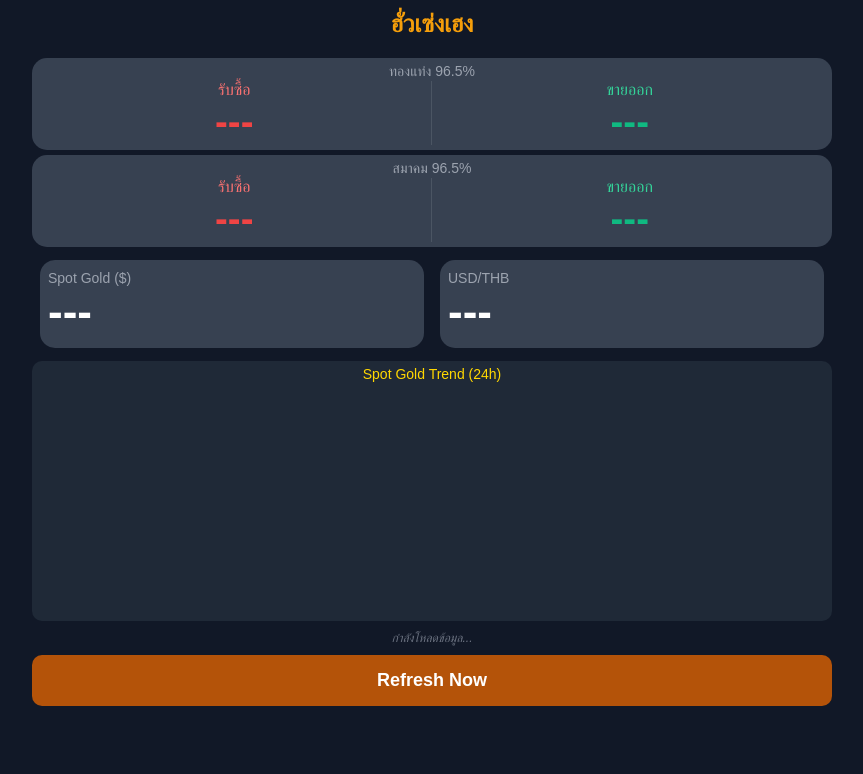
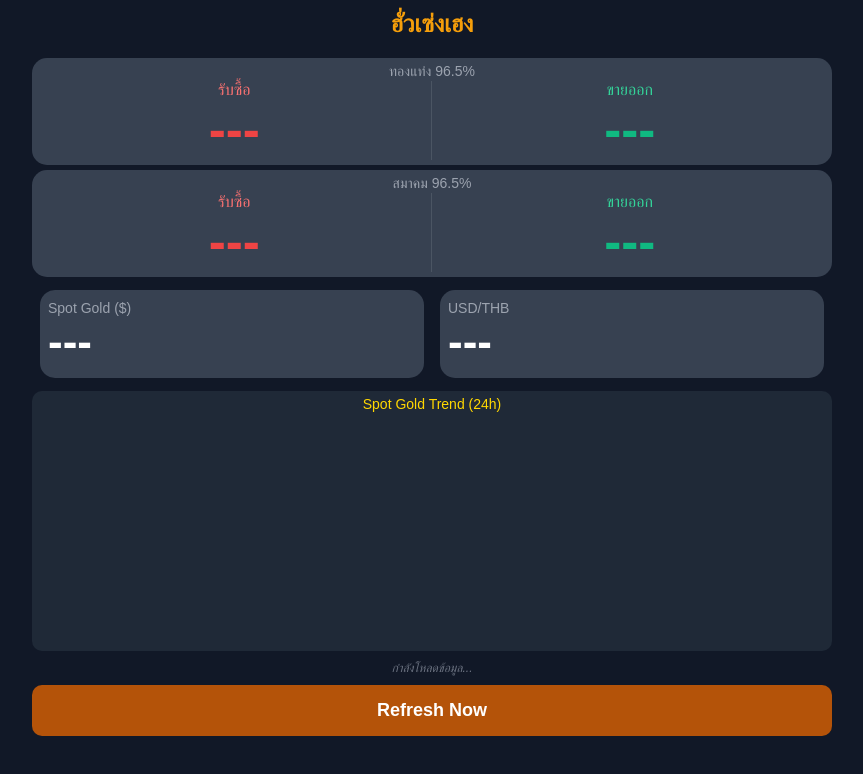
Before and after one commit to bhorndeb1234/gold_ipad3, a website: page index.html in a window 1280 px wide. Shown: the whole page, without its empty margins (208-1071 px from the left). Drawn offline with nearby package versions, Linux system fonts and the light colour scheme; no server answers.

Commit message:
Update gold tracker page

```diff
--- a/index.html
+++ b/index.html
@@ -61,14 +61,14 @@
 
         .price-red {
             color: #ef4444;
-            font-size: 3vw;
+            font-size: 4vw;
             font-weight: bold;
             margin: 1px 0;
         }
 
         .price-green {
             color: #10b981;
-            font-size: 3vw;
+            font-size: 4vw;
             font-weight: bold;
             margin: 1px 0;
         }
@@ -93,6 +93,7 @@
             padding: 10px 1%;
             margin: 1%;
             box-sizing: border-box;
+            vertical-align: middle;
         }
 
         .chart-box {
```
